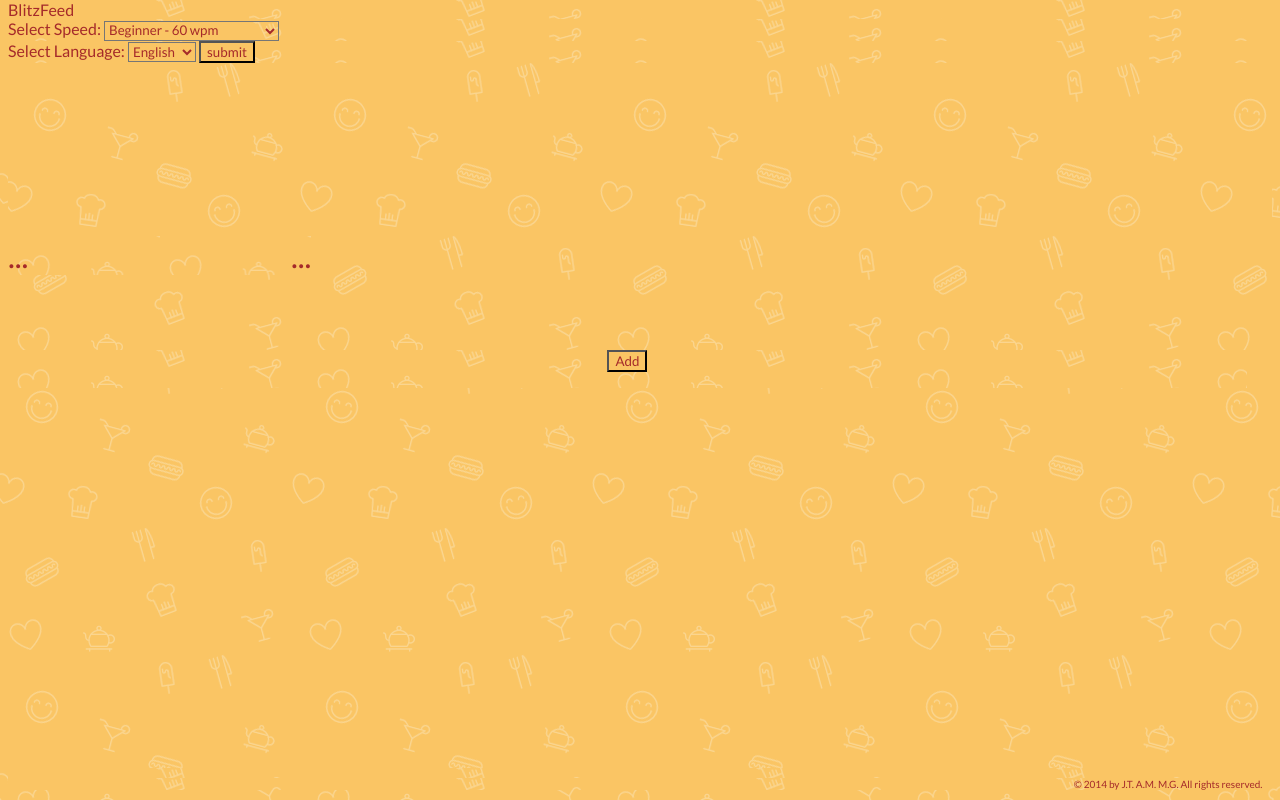
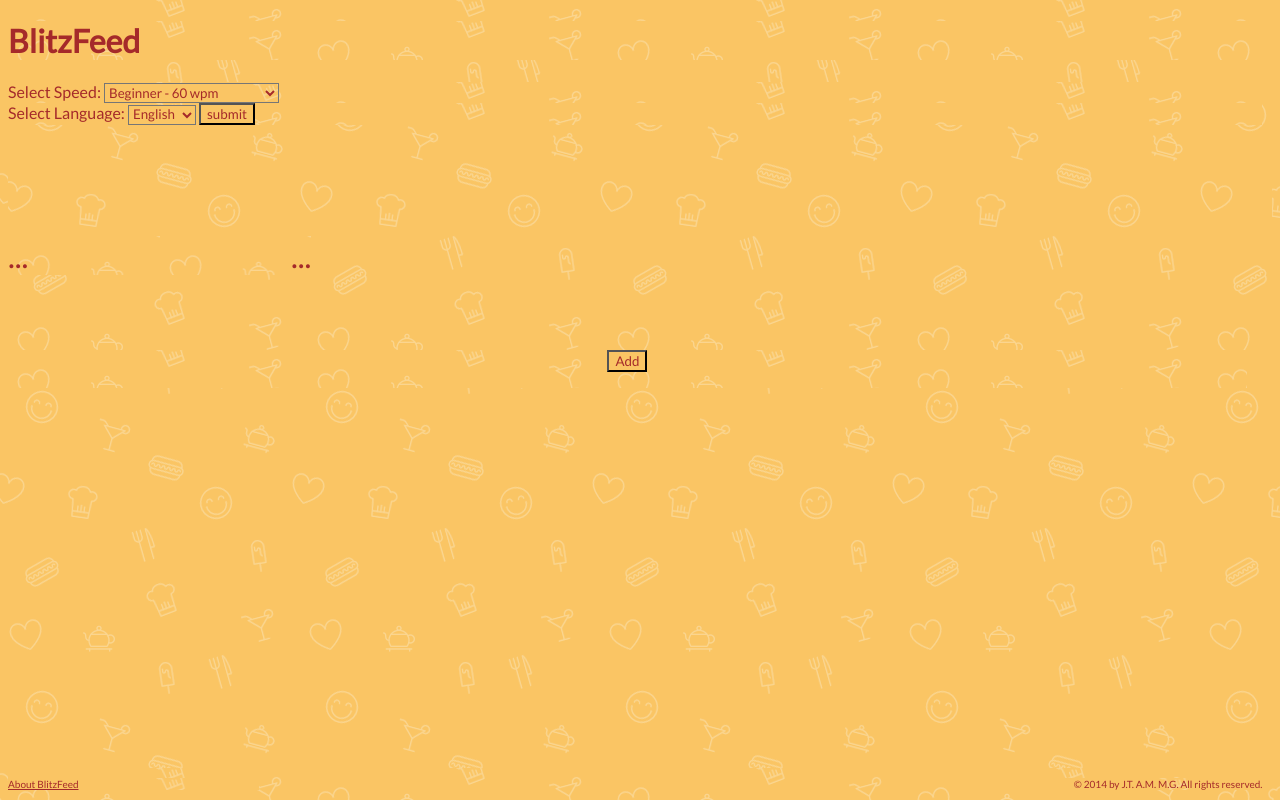
Before and after one commit to monmon-2007/Blitzfeed, a plain HTML site: page templates/index.html in a window 1280 px wide. Drawn offline with Linux system fonts and the light colour scheme.

Commit message:
Minor HTML cleanup.

```diff
--- a/static/css/mobile.css
+++ b/static/css/mobile.css
@@ -56,7 +56,7 @@ a{
 
 /*Link hover style*/
 a:hover{
-    color: #FFA500;
+    color: black;
 }
 
 /*List elements style*/
@@ -114,3 +114,11 @@ li{
     text-align: right;
     position: relative;
 }
+
+#links{
+	width: 20%;
+    font-size: 10px;
+    text-align: left;
+    position: relative;
+	float: left;
+}
--- a/static/css/stylesheet.css
+++ b/static/css/stylesheet.css
@@ -39,7 +39,7 @@ td{
 
 /*Link hover style*/
 a:hover{
-    color: #FFA500;
+    color: black;
 }
 
 /*List elements style*/
@@ -56,11 +56,6 @@ li{
 /*Normal list element style*/
 .listNorm{
    list-style: circle;
-}
-
-/*Highlighted text style*/
-.highlight{
-    color: #FFA500;
 }
 
 /*Dictionary*/
@@ -108,7 +103,17 @@ li{
 
 /*Footer text (Copyright) style*/
 #copyright{
+	width: 20%;
     font-size: 10px;
     text-align: right;
     position: relative;
+	float: right;
 }
+
+#links{
+	width: 20%;
+    font-size: 10px;
+    text-align: left;
+    position: relative;
+	float: left;
+}
--- a/templates/index.html
+++ b/templates/index.html
@@ -2,7 +2,7 @@
 <html>
     <head>
 		<!--Favicon-->
-		<link rel="shortcut icon" type="image/ico" href="../favicon..png" />
+		<link rel="shortcut icon" type="image/ico" href="../favicon.png" />
 
         <!--Page Title-->
         <title>BlitzFeed</title>
@@ -22,7 +22,7 @@
     <body>
 
 		<div id="header">
-			BlitzFeed
+			<h1>BlitzFeed</h1>
 			<form class = "menu">
             Select Speed:
             <select  id="myList" onchange = changeSpeed()>
@@ -152,11 +152,9 @@
 			<table id = 'brotable'></table>
 		</div>
 
-		<script>
-
-		</script>
-
 		<!--Footer-->
-        <div id="footer"><p id="copyright">&copy 2014 by J.T. A.M. M.G. All rights reserved.</p></div>
+        <div id="footer">
+			<p id="links"><a href="about.html">About BlitzFeed</a></p>
+			<p id="copyright">&copy 2014 by J.T. A.M. M.G. All rights reserved.</p></div>
      </body>
 </html>
```
